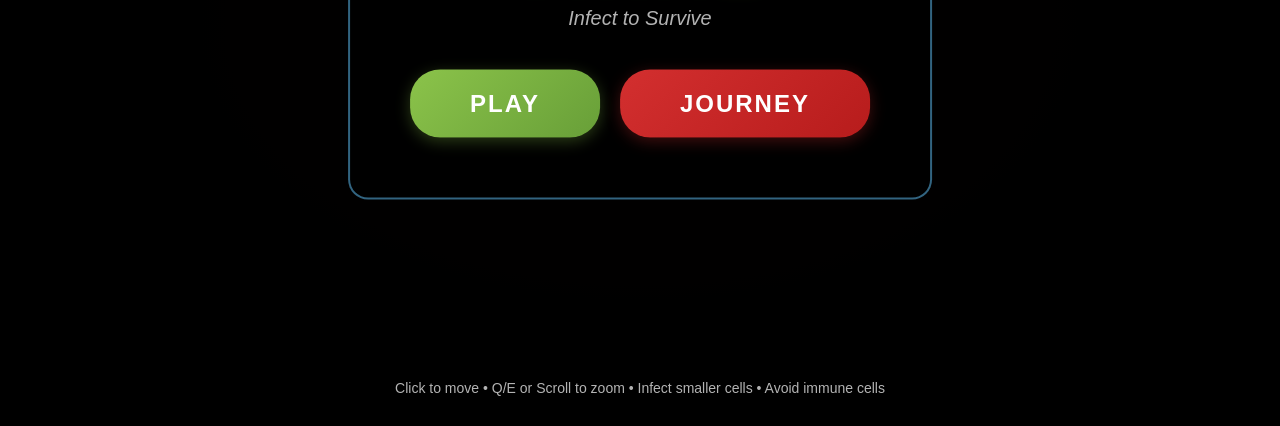
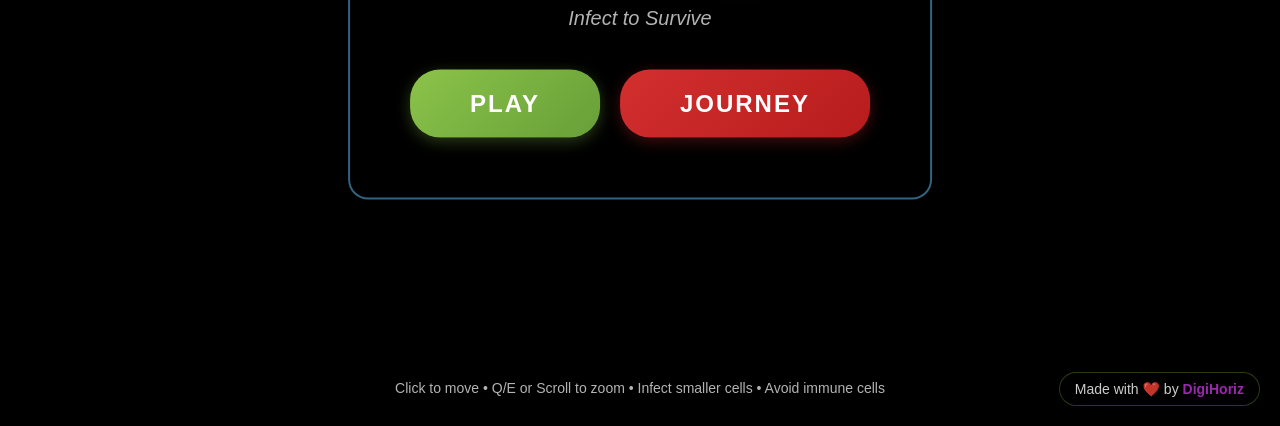
Before and after one commit to jamalamar/Osmos_lite, a plain HTML site: page index.html in a window 1280 px wide. Shown: the part 374-800 px from the top of the page. Drawn offline with Linux system fonts and the light colour scheme.

Commit message:
adds signature

```diff
--- a/index.html
+++ b/index.html
@@ -34,6 +34,9 @@
             <div class="instructions">
                 <p>Click to move • Q/E or Scroll to zoom • Infect smaller cells • Avoid immune cells</p>
             </div>
+            <div class="signature">
+                <p>Made with ❤️ by <a href="https://digihoriz.com" target="_blank" rel="noopener">DigiHoriz</a></p>
+            </div>
         </div>
     </div>
     <script src="utils.js"></script>
--- a/style.css
+++ b/style.css
@@ -201,3 +201,33 @@ body {
 .hidden {
     display: none;
 }
+
+.signature {
+    position: fixed;
+    bottom: 20px;
+    right: 20px;
+    font-size: 14px;
+    color: rgba(255, 255, 255, 0.8);
+    background: rgba(0, 0, 0, 0.6);
+    padding: 8px 15px;
+    border-radius: 20px;
+    border: 1px solid rgba(139, 195, 74, 0.3);
+    z-index: 1000;
+    pointer-events: all;
+}
+
+.signature p {
+    margin: 0;
+}
+
+.signature a {
+    color: #9c27b0;
+    text-decoration: none;
+    font-weight: bold;
+    transition: all 0.3s;
+}
+
+.signature a:hover {
+    color: #ba68c8;
+    text-shadow: 0 0 10px rgba(156, 39, 176, 0.6);
+}
```
